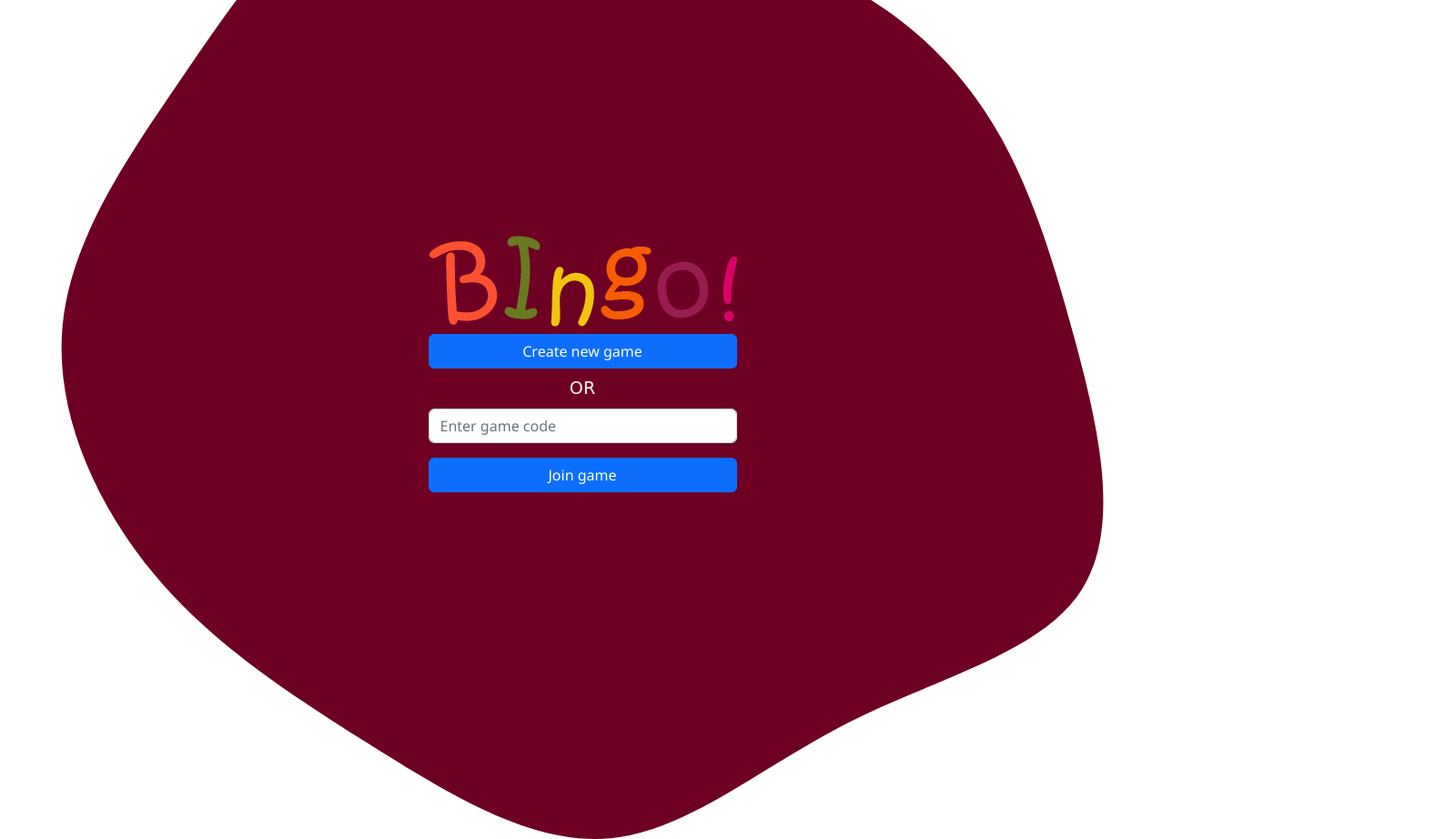
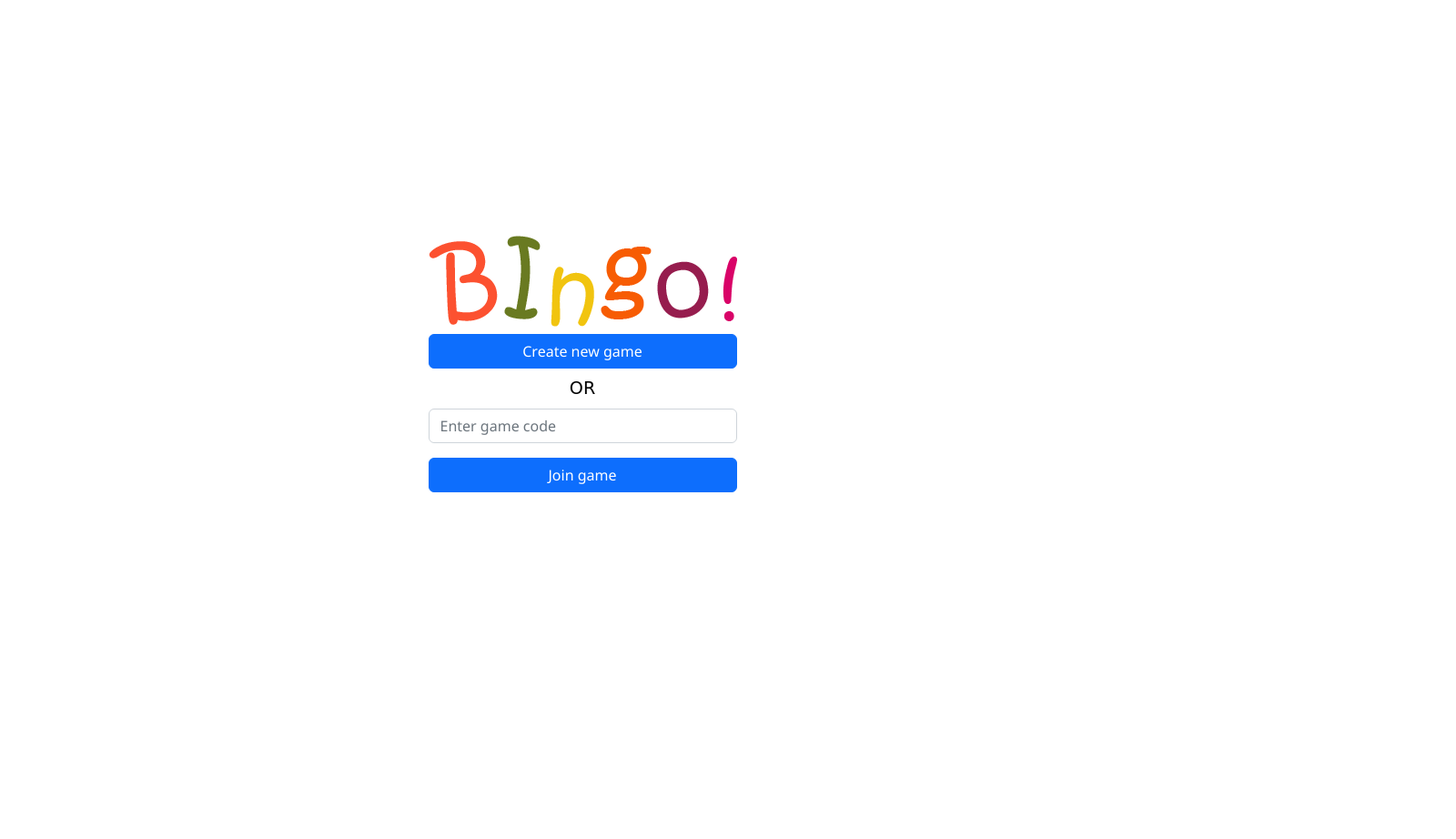
Before and after one commit to suhaildhada/bingo, a plain HTML site: page client/index.html in a window 1280 px wide. Shown: the whole page at 91% size, 1600 px wide, since content can reach past the window. After the commit the page ends 800 px from the top, so only its background shows below. Drawn offline with nearby package versions, Linux system fonts and the light colour scheme; no server answers.

Commit message:
removed bg image

```diff
--- a/client/index.html
+++ b/client/index.html
@@ -28,9 +28,9 @@
     <title>Bingo!</title>
   </head>
   <body>
-    <div class="bg-image-container">
+    <!-- <div class="bg-image-container">
       <img src="images/initial-screen-background.svg" alt="" />
-    </div>
+    </div> -->
 
     <div id="initialScreen">
       <img src="images/bingo.png" alt="Bingo!" class="d-block mb-2 bingo-img" />
--- a/client/style.css
+++ b/client/style.css
@@ -12,9 +12,6 @@ body {
   font-family: "Segoe UI", Tahoma, Geneva, Verdana, sans-serif;
   font-size: 1.2rem;
   position: relative;
-  /* background-image: url("./images/bingo-front-page-background.svg");
-  background-position: center;
-  background-repeat: no-repeat; */
   overflow: hidden;
 }
 
@@ -42,7 +39,7 @@ body {
 
 .text-or {
   font-family: cursive;
-  color: whitesmoke;
+  color: black;
 }
 
 #gameCodeText {
```
